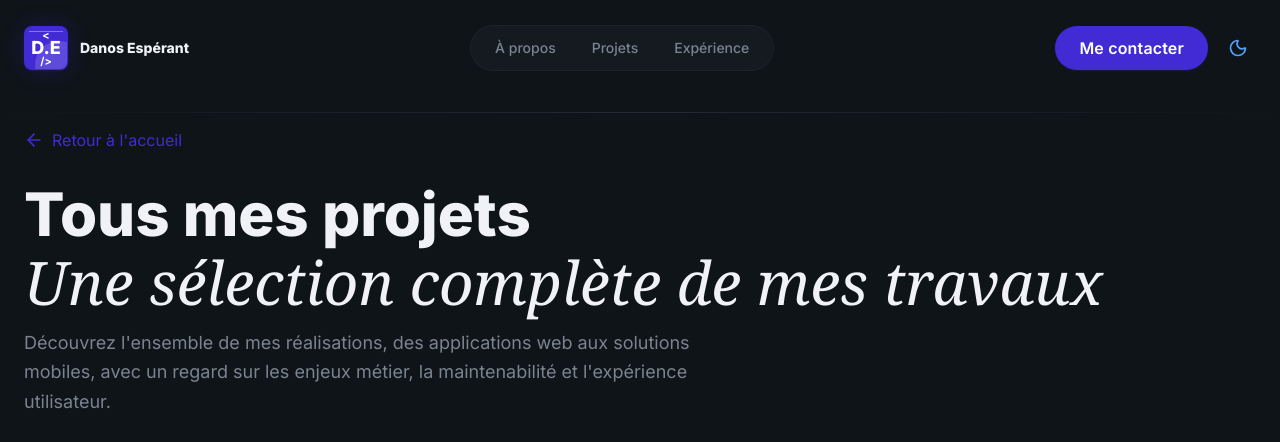
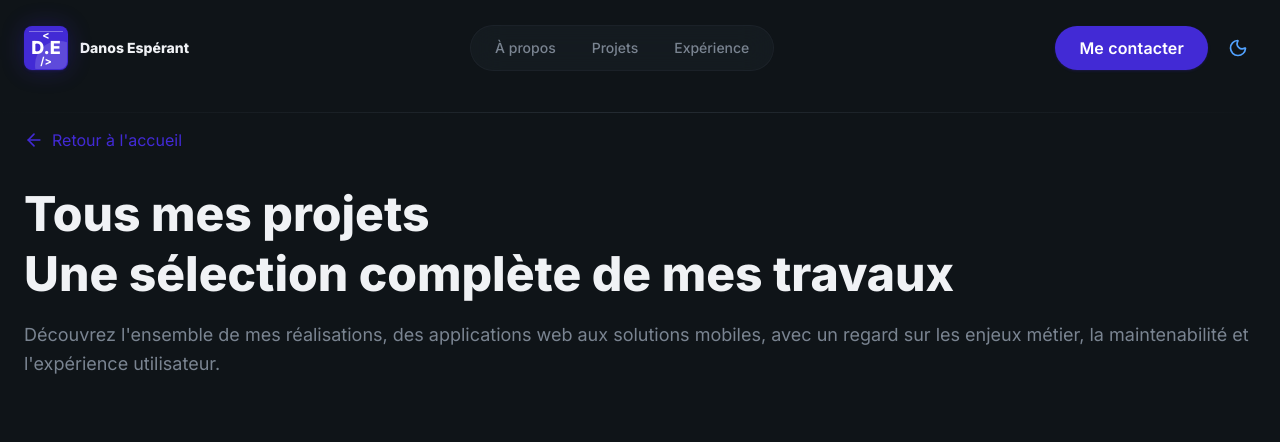
Before and after one commit to Esperant06/portfolio, a React (Vite) app: page /portfolio/all-projects in a window 1280 px wide. Shown: the top 442 px of the page. Built offline with nearby package versions, Linux system fonts and the light colour scheme; grey boxes are pictures that could not be loaded; a web font is replaced by a local one.

Commit message:
correction page AllProjets

```diff
--- a/src/pages/AllProjects.tsx
+++ b/src/pages/AllProjects.tsx
@@ -12,20 +12,17 @@ export const AllProjects = () => {
         <div className="mb-16">
           <Link
             to="/"
-            className="inline-flex items-center gap-2 text-primary hover:text-primary/80 transition-colors mb-8 group"
+            className="inline-flex items-center gap-2 text-primary hover:text-primary/80 transition-colors mb-8 group animate-fade-in"
           >
             <ArrowLeft className="w-5 h-5 group-hover:-translate-x-1 transition-transform" />
             Retour à l'accueil
           </Link>
 
           <div className="space-y-4">
-            <h1 className="text-4xl md:text-6xl font-extrabold text-foreground">
-              Tous mes projets
-              <span className="block font-serif italic font-normal theme-accent mt-2">
-                Une sélection complète de mes travaux
-              </span>
+            <h1 className="text-3xl md:text-4xl lg:text-5xl font-extrabold leading-tight animate-fade-in text-foreground">
+              Tous mes projets <br />Une sélection complète de mes travaux
             </h1>
-            <p className="text-muted-foreground text-lg leading-relaxed max-w-2xl">
+            <p className="text-muted-foreground text-lg leading-relaxed max-width animate-fade-in">
               Découvrez l'ensemble de mes réalisations, des applications web aux solutions mobiles,
               avec un regard sur les enjeux métier, la maintenabilité et l'expérience utilisateur.
             </p>
```
